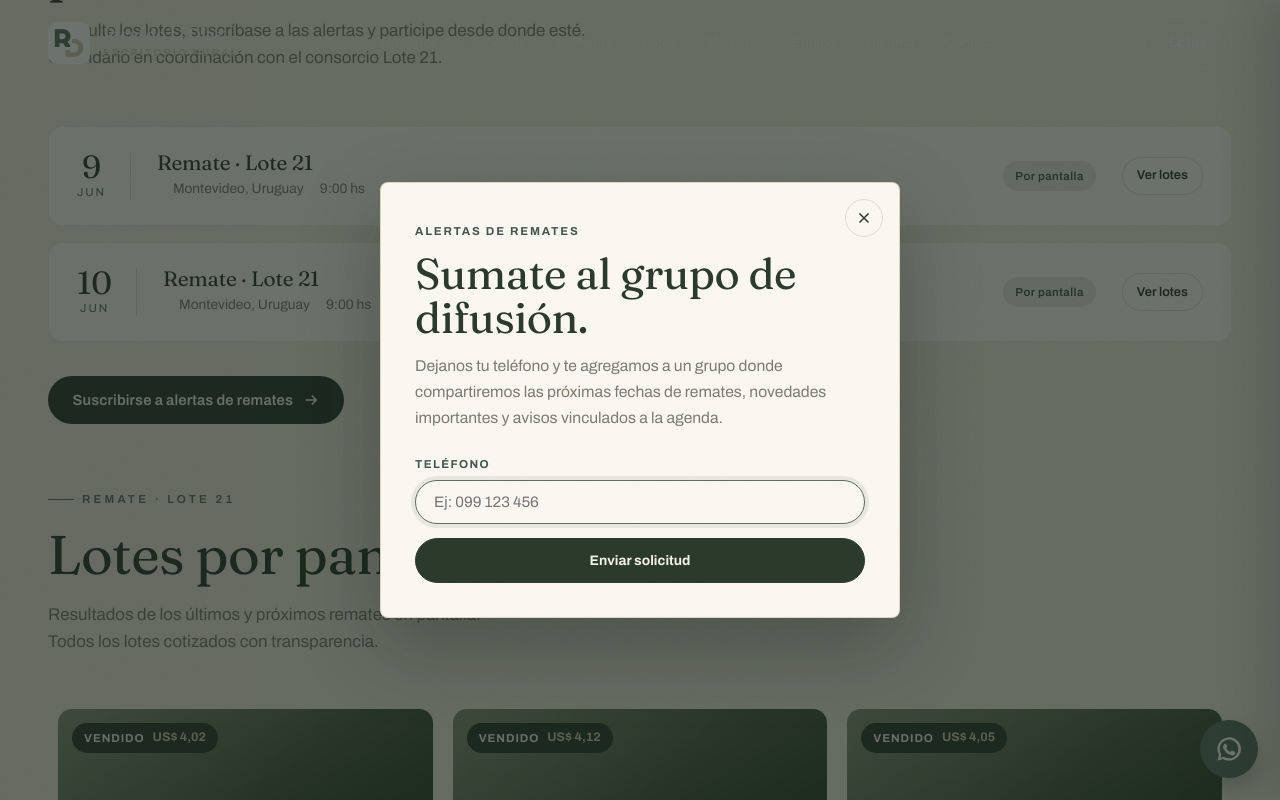
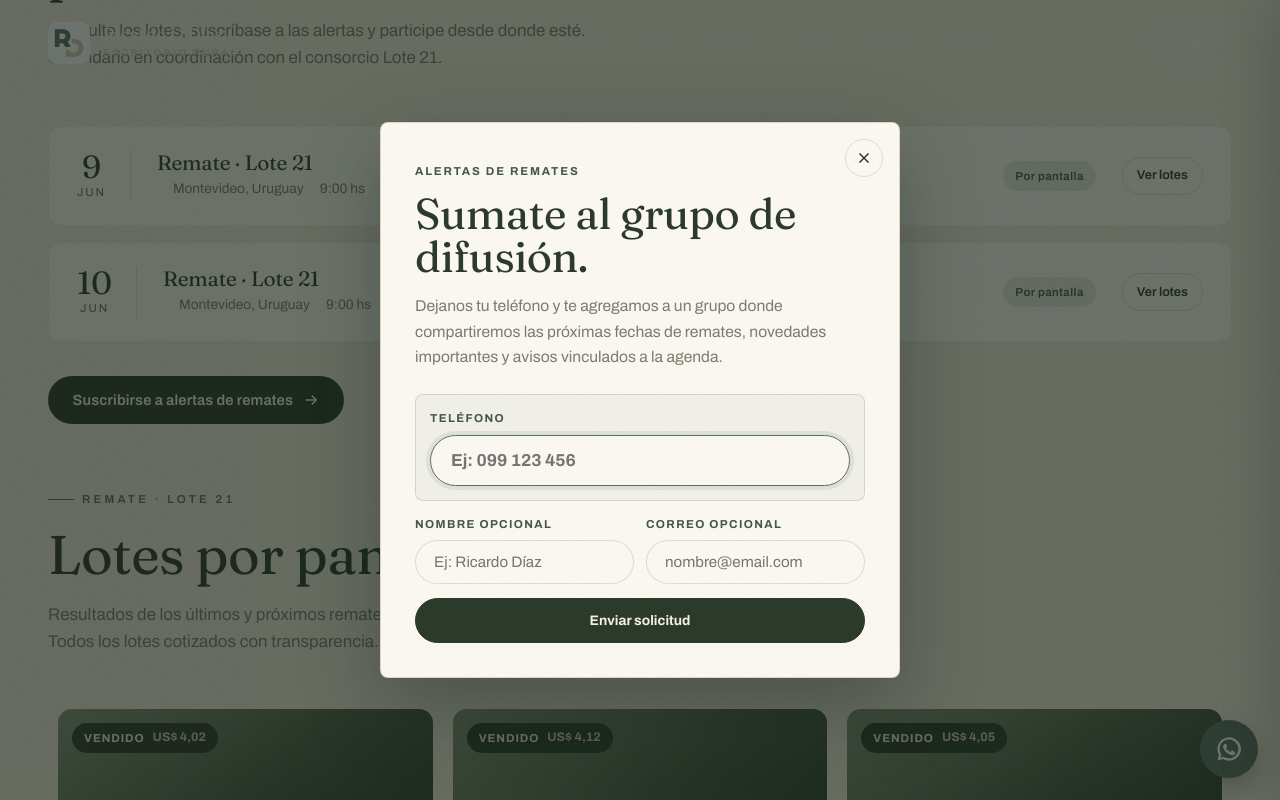
Before and after one commit to Tricode-Studio/ricardoldiaz, a React (Vite) app: page / in a window 1280 px wide. Both pictures are taken after a click on the button "Suscribirse a alertas de remates". Shown: the part 3283-4083 px from the top of the page. Built offline with nearby package versions, Linux system fonts and the light colour scheme; no server answers.

Commit message:
Agrego nombre y email como opcionales al form

```diff
--- a/src/cms/submitAuctionAlertSubscription.ts
+++ b/src/cms/submitAuctionAlertSubscription.ts
@@ -5,13 +5,25 @@ const API_BASE_URL = (
 ).replace(/\/+$/, '')
 const TENANT_SLUG = import.meta.env.VITE_TRICODE_TENANT_SLUG ?? 'ricardo-l-diaz'
 
-export async function submitAuctionAlertSubscription(phone: string): Promise<void> {
+type AuctionAlertSubscriptionInput = {
+  phone: string
+  name?: string
+  email?: string
+}
+
+export async function submitAuctionAlertSubscription(input: AuctionAlertSubscriptionInput): Promise<void> {
+  const payload = {
+    phone: input.phone.trim(),
+    ...(input.name?.trim() ? { name: input.name.trim() } : {}),
+    ...(input.email?.trim() ? { email: input.email.trim() } : {}),
+  }
+
   const response = await fetch(
     `${API_BASE_URL}/public/${encodeURIComponent(TENANT_SLUG)}/auction-alert-subscriptions`,
     {
       method: 'POST',
       headers: { 'Content-Type': 'application/json', Accept: 'application/json' },
-      body: JSON.stringify({ phone: phone.trim() }),
+      body: JSON.stringify(payload),
     },
   )
 
--- a/src/components/sections/Remates.module.css
+++ b/src/components/sections/Remates.module.css
@@ -214,6 +214,26 @@
   transition: border-color 0.25s, box-shadow 0.25s;
 }
 
+.alertFieldPrimary {
+  border: 1px solid rgba(91, 112, 97, 0.2);
+  border-radius: 8px;
+  background: rgba(91, 112, 97, 0.06);
+  padding: 14px;
+}
+
+.alertFieldPrimary input {
+  border-color: rgba(91, 112, 97, 0.28);
+  font-size: 1.08rem;
+  font-weight: 700;
+  padding: 15px 20px;
+}
+
+.optionalGrid {
+  display: grid;
+  grid-template-columns: 1fr 1fr;
+  gap: 12px;
+}
+
 .alertField input:focus {
   outline: none;
   border-color: var(--sage);
@@ -316,6 +336,10 @@
     padding-right: 34px;
   }
 
+  .optionalGrid {
+    grid-template-columns: 1fr;
+  }
+
   .alertSubmit {
     width: 100%;
   }
--- a/src/components/sections/Remates.tsx
+++ b/src/components/sections/Remates.tsx
@@ -7,12 +7,16 @@ export function Remates() {
   const { auctions } = useCmsContent()
   const [isModalOpen, setIsModalOpen] = useState(false)
   const [phone, setPhone] = useState('')
+  const [name, setName] = useState('')
+  const [email, setEmail] = useState('')
   const [status, setStatus] = useState<'idle' | 'submitting' | 'success' | 'error'>('idle')
   const [message, setMessage] = useState('')
 
   const closeModal = () => {
     setIsModalOpen(false)
     setPhone('')
+    setName('')
+    setEmail('')
     setStatus('idle')
     setMessage('')
   }
@@ -51,15 +55,22 @@ export function Remates() {
       setMessage('Ingresá un número de teléfono válido.')
       return
     }
+    if (email.trim() && !/^[^\s@]+@[^\s@]+\.[^\s@]+$/.test(email.trim())) {
+      setStatus('error')
+      setMessage('Ingresá un correo válido o dejá el campo vacío.')
+      return
+    }
 
     setStatus('submitting')
     setMessage('')
 
     try {
-      await submitAuctionAlertSubscription(phone)
+      await submitAuctionAlertSubscription({ phone, name, email })
       setStatus('success')
       setMessage('Listo. Te sumamos al grupo de difusión de remates.')
       setPhone('')
+      setName('')
+      setEmail('')
     } catch (error) {
       setStatus('error')
       setMessage(error instanceof Error ? error.message : 'No se pudo registrar el número.')
@@ -153,7 +164,7 @@ export function Remates() {
               </p>
 
               <form id="auction-alert-form" className={styles.alertForm} onSubmit={handleSubmit} noValidate>
-                <div className={styles.alertField}>
+                <div className={`${styles.alertField} ${styles.alertFieldPrimary}`}>
                   <label htmlFor="auction-alert-phone">Teléfono</label>
                   <input
                     id="auction-alert-phone"
@@ -175,6 +186,47 @@ export function Remates() {
                     required
                   />
                 </div>
+
+                <div className={styles.optionalGrid}>
+                  <div className={styles.alertField}>
+                    <label htmlFor="auction-alert-name">Nombre opcional</label>
+                    <input
+                      id="auction-alert-name"
+                      type="text"
+                      placeholder="Ej: Ricardo Díaz"
+                      value={name}
+                      onChange={(event) => {
+                        setName(event.target.value)
+                        if (status === 'error') {
+                          setStatus('idle')
+                          setMessage('')
+                        }
+                      }}
+                      disabled={status === 'submitting'}
+                      autoComplete="name"
+                    />
+                  </div>
+
+                  <div className={styles.alertField}>
+                    <label htmlFor="auction-alert-email">Correo opcional</label>
+                    <input
+                      id="auction-alert-email"
+                      type="email"
+                      inputMode="email"
+                      placeholder="nombre@email.com"
+                      value={email}
+                      onChange={(event) => {
+                        setEmail(event.target.value)
+                        if (status === 'error') {
+                          setStatus('idle')
+                          setMessage('')
+                        }
+                      }}
+                      disabled={status === 'submitting'}
+                      autoComplete="email"
+                    />
+                  </div>
+                </div>
                 <button type="submit" className={styles.alertSubmit} disabled={status === 'submitting'}>
                   {status === 'submitting' ? 'Enviando...' : 'Enviar solicitud'}
                 </button>
```
